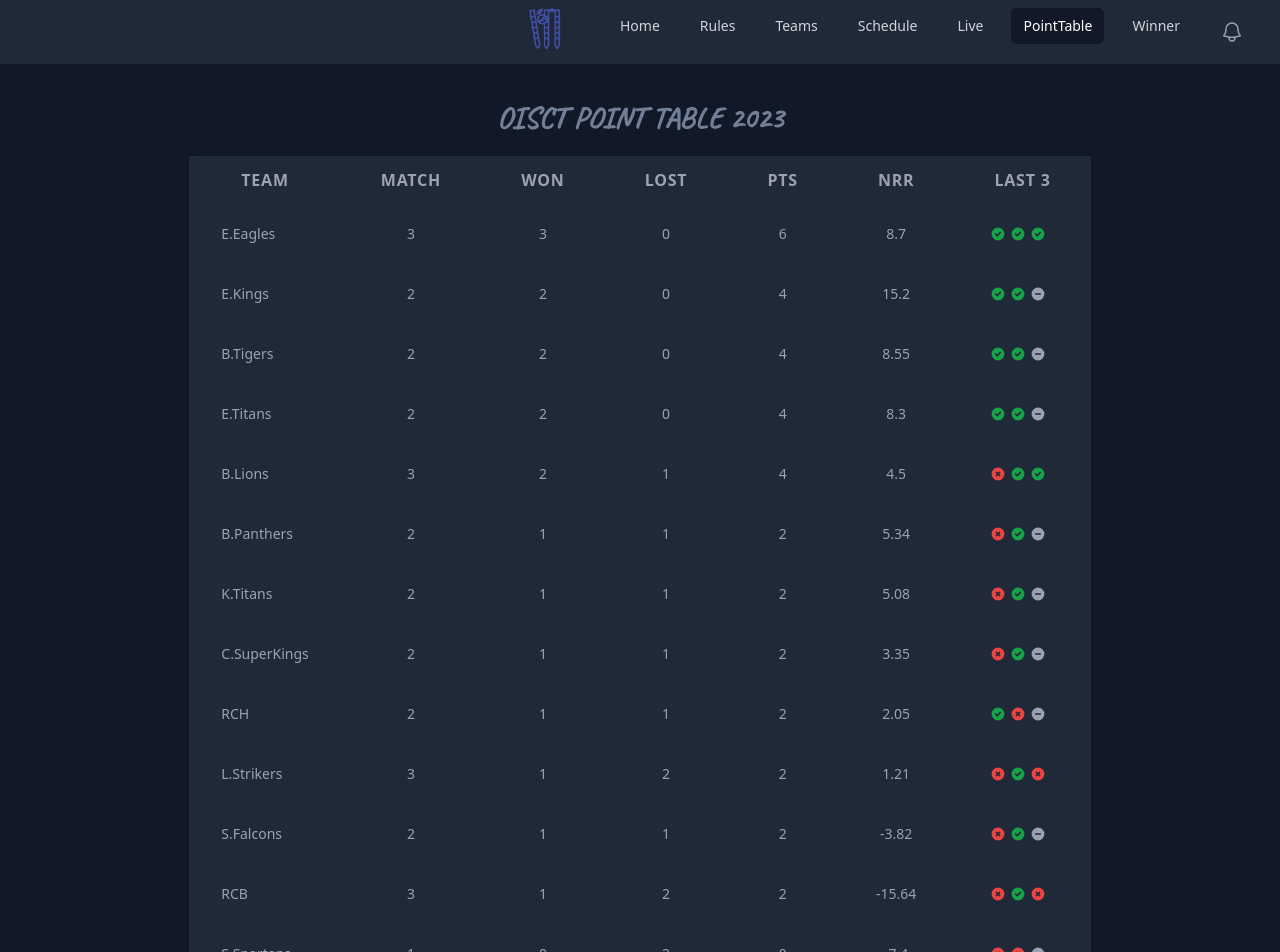
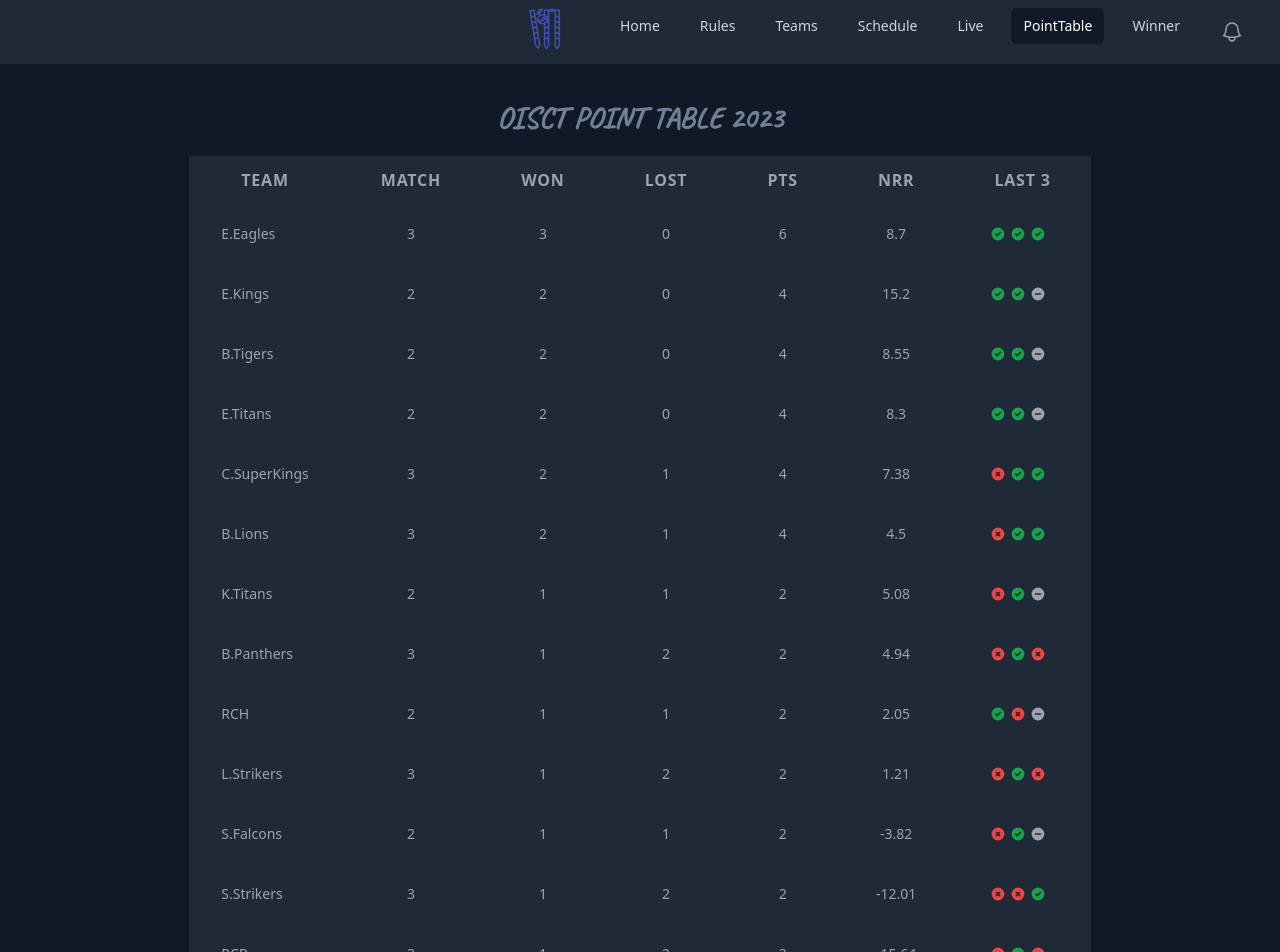
Before and after one commit to Dutt0408/my-project, a React (Create React App) app: page /PointTable in a window 1280 px wide. Shown: the top 952 px of the page. Built offline with nearby package versions, Linux system fonts and the light colour scheme; a web font is replaced by a local one.

Commit message:
Commit ahejbchaheba

```diff
--- a/src/PointTable.js
+++ b/src/PointTable.js
@@ -156,12 +156,12 @@ export default function Schedule() {
     {
 
       teamName: "B.Panthers",
-      match: 2,
+      match: 3,
       won: 1,
-      lost: 1,
-      NRR: 5.34,
+      lost: 2,
+      NRR: 4.94,
       pts: 2,
-      last3: "RPoint,GPoint,DPoint",
+      last3: "RPoint,GPoint,RPoint",
     },
     {
 
@@ -214,23 +214,23 @@ export default function Schedule() {
 
 
       teamName: "S.Spartans",
-      match: 1,
+      match: 3,
       won: 0,
-      lost: 2,
-      NRR: -7.4,
+      lost: 3,
+      NRR: -11.43,
       pts: 0,
-      last3: "RPoint,RPoint,DPoint",
+      last3: "RPoint,RPoint,RPoint",
     },
     {
 
 
       teamName: "S.Strikers",
-      match: 2,
-      won: 0,
+      match: 3,
+      won: 1,
       lost: 2,
-      NRR: -12.41,
-      pts: 0,
-      last3: "RPoint,RPoint,DPoint",
+      NRR: -12.01,
+      pts: 2,
+      last3: "RPoint,RPoint,GPoint",
     },
     {
 
@@ -247,12 +247,12 @@ export default function Schedule() {
 
 
       teamName: "C.SuperKings",
-      match: 2,
-      won: 1,
+      match: 3,
+      won: 2,
       lost: 1,
-      NRR: 3.35,
-      pts: 2,
-      last3: "RPoint,GPoint,DPoint",
+      NRR: 7.38,
+      pts: 4,
+      last3: "RPoint,GPoint,GPoint",
     },
     {
 
--- a/src/Schedule.js
+++ b/src/Schedule.js
@@ -26,8 +26,8 @@ const scheduleData = {
     { "Match": 16, "Team1": "KITCHNER TITANS", "Team2": "S.WARRIORS", "TimeFrame": "1pm-2pm","Day": "Saturday","isOver": true,"ResultURL": "Result16.png","Winner":"KITCHNER TITANS won!!!" },
     { "Match": 17, "Team1": "Royal Challangers.H", "Team2": "BRAMPTON LIONS", "TimeFrame": "2pm-3pm","Day": "Saturday","isOver": true,"ResultURL": "Result17.png","Winner":"BRAMPTON LIONS won!!" },
     { "Match": 18, "Team1": "LONDON STRIKERS", "Team2": "ETOBICOKE EAGLES", "TimeFrame": "3pm-4pm","Day": "Saturday","isOver": true,"ResultURL": "Result18.png","Winner":"ETOBICOKE EAGLES won!!" },
-    { "Match": 19, "Team1": "S.SPARTANS", "Team2": "C. SUPER KINGS", "TimeFrame": "4pm-5pm","Day": "Saturday","isOver": false,"ResultURL": "Result19.png","Winner":"" },
-    { "Match": 20, "Team1": "S.STRIKERS", "Team2": "BRAMPTON PANTHERS", "TimeFrame": "5pm-6pm","Day": "Saturday","isOver": false,"ResultURL": "Result20.png","Winner":"" },
+    { "Match": 19, "Team1": "S.SPARTANS", "Team2": "C. SUPER KINGS", "TimeFrame": "4pm-5pm","Day": "Saturday","isOver": true,"ResultURL": "Result19.png","Winner":"C.SK won!!" },
+    { "Match": 20, "Team1": "S.STRIKERS", "Team2": "BRAMPTON PANTHERS", "TimeFrame": "5pm-6pm","Day": "Saturday","isOver": true,"ResultURL": "Result20.png","Winner":"S.Strikers won!!" },
     { "Match": 21, "Team1": "ETOBICOKE KINGS", "Team2": "Royal Challangers.H", "TimeFrame": "6pm-7pm","Day": "Saturday","isOver": false,"ResultURL": "Result21.png","Winner":"" },
     { "Match": 22, "Team1": "KITCHNER TITANS", "Team2": "BRAMPTON TIGERS", "TimeFrame": "7pm-8pm","Day": "Saturday","isOver": false,"ResultURL": "Result22.png","Winner":"" },
     { "Match": 23, "Team1": "ETOBICOKE TITANS", "Team2": "ETOBICOKE CAPITALS", "TimeFrame": "8pm-9pm","Day": "Saturday","isOver": false,"ResultURL": "Result23.png","Winner":"" },
```
Also changed, not shown: public/Result19.png (added), public/Result20.png (added).
